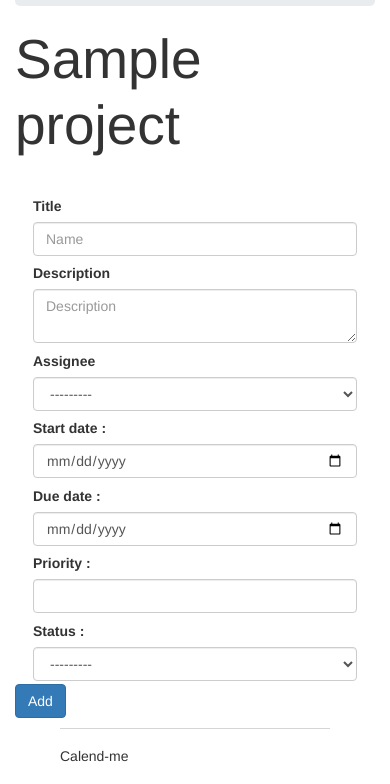
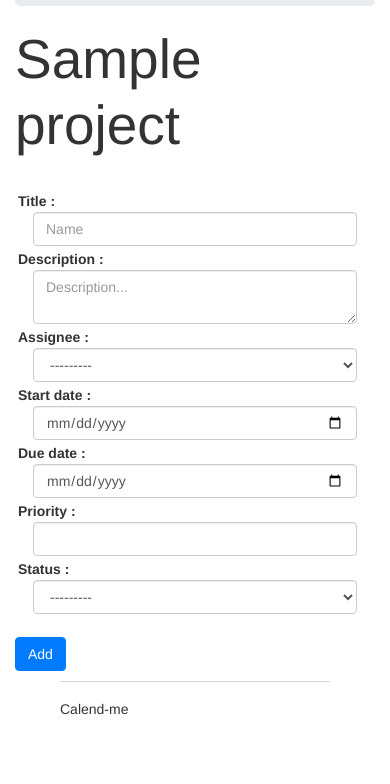
Before and after one commit to Emilie-Thome/Projet_Application_Web, a Django app: page /taskmanager/1/newtask in a window 390 px wide. Shown: the part 388-1172 px from the top of the page. After the commit the page ends 1103 px from the top, so only its background shows below. Run offline with Django 3.2, Linux system fonts and the light colour scheme; a user stored in the database is signed in; tables that the repository leaves empty hold one stand-in row (values such as "Sample post"); some libraries are stand-ins or nearby versions.

Commit message:
-form update, project not necessary in TaskForm, linked problems solved -urls now more fluid with modifications

```diff
--- a/projet_application_web/static/css/styles.css
+++ b/projet_application_web/static/css/styles.css
@@ -8,8 +8,10 @@ h5.path {padding:1rem 1.5rem;
   border-radius:0.5rem;}
 
 .project {padding:0.3rem 0.3rem;}
+
 .th {font-weight: bold;
   margin: fill;}
+
 .assignee {background-color:#007bff;
   margin: fill;
   display: inline-flex;
@@ -17,8 +19,10 @@ h5.path {padding:1rem 1.5rem;
   color: white;
   padding:0.3rem 0.3rem;
   border-radius:0.5rem;}
+
 .date {font-style:italic;
   margin: fill;}
+
 .status {background-color:#ffc107;
   margin: fill;
   display: inline-flex;
@@ -26,12 +30,32 @@ h5.path {padding:1rem 1.5rem;
   color: black;
   padding:0.3rem 0.3rem;
   border-radius:0.5rem;}
+
 .journal-entry{margin: fill;}
 
 footer.my-footer {padding:1rem 2rem;
   margin-left:4rem;
   margin-right:4rem;}
+
 hr.my-footer {margin-top: 0;
   border-top-color:#d5d5d5;}
 
 .form-group {margin: 0.3rem;}
+
+.btn-block{color: #007bff;}
+
+.btn {float: right;
+  background-color:#007bff}
+
+.btn-edit {position: relative;
+  float: right;
+  border: none;
+  background-color: white;
+  padding: 1rem 2rem;
+  font-size:6rem}
+
+.btn-md{border-color:#007bff;
+  float: left;
+  margin-top: 2rem}
+
+.col-form-label {padding: 0}
--- a/projet_application_web/taskmanager/form.py
+++ b/projet_application_web/taskmanager/form.py
@@ -4,16 +4,17 @@ from .models import Task
 class TaskForm(forms.ModelForm):
     class Meta:
         model = Task
-        fields = '__all__'
+        exclude = ('project',)
 
     def clean(self):
         cleaned_data = super(TaskForm, self).clean()
         project = cleaned_data.get('project')
         assignee = cleaned_data.get('assignee')
 
-        if not(assignee in list(project.members.all())) :
-            raise forms.ValidationError(
-                "The assignee must be a project member !"
-            )
+        if project :
+            if not(assignee in list(project.members.all())) :
+                raise forms.ValidationError(
+                    "The assignee must be a project member !"
+                )
 
         return cleaned_data
--- a/projet_application_web/taskmanager/templates/taskmanager/newtask.html
+++ b/projet_application_web/taskmanager/templates/taskmanager/newtask.html
@@ -3,14 +3,14 @@
 
 {% block path %}
 <h5 class="path">
-    <a href="/taskmanager/projects">Projects</a>
+    <a href="{% url 'projects' %}">Projects</a>
     /
     {% if task %}
-    <a href="/taskmanager/project/{{ task.project.id }}">{{ task.project.name }}</a>
+    <a href="{% url 'project' task.project.id %}">{{ task.project.name }}</a>
     /
-    <a href="/taskmanager/task/{{ task.id }}">{{ task.name }}</a>
+    <a href="{% url 'task' task.id %}">{{ task.name }}</a>
     {% else %}
-    <a href="/taskmanager/project/{{ project.id }}">{{ project.name }}</a>
+    <a href="{% url 'project' project.id %}">{{ project.name }}</a>
     {% endif %}
 </h5>
 {% endblock %}
@@ -30,23 +30,23 @@
 <form action="" method="post">
     {% csrf_token %}
     <div class="form-group row">
-        <label for="name" class="col-sm-2 col-form-label">Title</label>
+        <label for="id_name" class="col-sm-2 col-form-label">Title :</label>
         <div class="col-sm-10">
-            <input name="name" type="text" class="form-control" id="name" placeholder="Name">
+            <input type="text" name="name" class="form-control" id="id_name" placeholder="Name" required>
         </div>
     </div>
 
     <div class="form-group row">
-        <label for="description" class="col-sm-2 col-form-label">Description</label>
+        <label for="id_description" class="col-sm-2 col-form-label">Description :</label>
         <div class="col-sm-10">
-            <textarea name="description" class="form-control" id="description" placeholder="Description"></textarea>
+            <textarea name="description" class="form-control" id="id_description" placeholder="Description..." required></textarea>
         </div>
     </div>
 
     <div class="form-group row">
-        <label for="assignee" class="col-sm-2 col-form-label">Assignee</label>
+        <label for="id_assignee" class="col-sm-2 col-form-label">Assignee :</label>
         <div class="col-sm-10">
-            <select name="assignee" id="assignee" class="form-control">
+            <select name="assignee" id="id_assignee" class="form-control" required>
                 <option value="" selected>---------</option>
                 {% for assignee in assignees %}
                 <option value="{{ assignee.id }}">
@@ -62,30 +62,30 @@
     </div>
 
     <div class="form-group row">
-        <label for="start_date" class="col-sm-2 col-form-label">Start date :</label>
+        <label for="id_start_date" class="col-sm-2 col-form-label">Start date :</label>
             <div class="col-sm-10">
-        <input name="start_date" type="date" class="form-control" id="start_date">
+        <input type="date" name="start_date" class="form-control" id="id_start_date" required>
         </div>
     </div>
 
     <div class="form-group row">
-        <label for="due_date" class="col-sm-2 col-form-label">Due date :</label>
+        <label for="id_due_date" class="col-sm-2 col-form-label">Due date :</label>
         <div class="col-sm-10">
-            <input name="due_date" type="date" class="form-control" id="due_date">
+            <input type="date" name="due_date" class="form-control" id="id_due_date" required>
         </div>
     </div>
 
     <div class="form-group row">
-        <label for="priority" class="col-sm-2 col-form-label">Priority :</label>
+        <label for="id_priority" class="col-sm-2 col-form-label">Priority :</label>
         <div class="col-sm-10">
-            <input name="priority" type="number" class="form-control" id="priority">
+            <input type="number" name="priority" class="form-control" id="id_priority" required>
         </div>
     </div>
 
     <div class="form-group row">
-        <label for="status" class="col-sm-2 col-form-label">Status :</label>
+        <label for="id_status" class="col-sm-2 col-form-label">Status :</label>
         <div class="col-sm-10">
-            <select name="status" id="status" class="form-control">
+            <select name="status" class="form-control" id="id_status" required>
                 <option value="" selected>---------</option>
                 {% for status in all_status %}
                 <option value="{{ status.id }}">{{ status.name }}</option>
@@ -94,10 +94,14 @@
         </div>
     </div>
 
-    {% if task %}
-    <button type="submit" class="btn btn-primary">Save</button>
-    {% else %}
-    <button type="submit" class="btn btn-primary">Add</button>
-    {% endif %}
+    <div class="form-row">
+        <div class="col">
+            {% if task %}
+            <button type="submit" class="btn btn-primary btn-md">Save</button>
+            {% else %}
+            <button type="submit" class="btn btn-primary btn-md">Add</button>
+            {% endif %}
+        </div>
+    </div>
 </form>
 {% endblock %}
--- a/projet_application_web/taskmanager/templates/taskmanager/projects.html
+++ b/projet_application_web/taskmanager/templates/taskmanager/projects.html
@@ -16,7 +16,7 @@
           {% for project in projects %}
           <tr>
               <td>
-                  <h4 class="project" style="display: inline"><a href="project/{{ project.id }}">{{ project.name }}</a> - </h4>
+                  <h4 class="project" style="display: inline"><a href="{% url 'project' project.id %}">{{ project.name }}</a> - </h4>
                   {% for assignee in project.members.all %}
                   {% if assignee.first_name %}
                   <h6 class="assignee">{{ assignee.first_name }} {{ assignee.last_name }}</h6>
--- a/projet_application_web/taskmanager/urls.py
+++ b/projet_application_web/taskmanager/urls.py
@@ -6,5 +6,5 @@ urlpatterns = [
     path('project/<int:id>', views.project, name='project'),
     path('task/<int:id>', views.task, name='task'),
     path('<int:id>/newtask', views.newtask, name='newtask'),
-    path('edittask/<int:id>', views.edittask, name='edittask'),
+    path('task/<int:id>/edittask', views.edittask, name='edittask'),
 ]
--- a/projet_application_web/taskmanager/views.py
+++ b/projet_application_web/taskmanager/views.py
@@ -4,38 +4,49 @@
 from taskmanager.form import TaskForm
 from django.contrib.auth.models import User
 
+
 @login_required(login_url='/accounts/login/')
 def projects(request):
+    ''' Display every project of the user '''
     user = request.user
-    projects = Project.objects.filter(members__in = [user])
-    return render(request, 'taskmanager/projects.html',{'projects': projects,
-                                                        'user' : user})
+    projects = Project.objects.filter(members__in=[user])
+    return render(request, 'taskmanager/projects.html', {'projects': projects,
+                                                         'user': user})
+
 
 @login_required(login_url='/accounts/login/')
 def project(request, id):
+    ''' Display one project with the members '''
     user = request.user
-    project = Project.objects.get(id = id)
-    tasks = Task.objects.filter(project = project)
-    return render(request, 'taskmanager/project.html', {'project' : project,
-                                                        'tasks' : tasks,
-                                                        'user' : user})
+    project = Project.objects.get(id=id)
+    tasks = Task.objects.filter(project=project)
+    return render(request, 'taskmanager/project.html', {'project': project,
+                                                        'tasks': tasks,
+                                                        'user': user})
+
 
 @login_required(login_url='/accounts/login/')
 def task(request, id):
+    ''' Display a task with the detail '''
     user = request.user
-    task = Task.objects.get(id = id)
+    task = Task.objects.get(id=id)
     journals = Journal.objects.filter(task=task)
-    return render(request, 'taskmanager/task.html', {'task' : task,
-                                                     'journals' : journals,
-                                                     'user' : user})
+    return render(request, 'taskmanager/task.html', {'task': task,
+                                                     'journals': journals,
+                                                     'user': user})
+
 
 @login_required(login_url='/accounts/login/')
 def newtask(request, id):
+    ''' Add a new task to the project '''
     project = Project.objects.get(id=id)
+
     if request.method == 'POST':
-        form = TaskForm(request.POST or None)
+        form = TaskForm(request.POST)
         if form.is_valid():
-            task = form.save()
+            task = form.save(commit=False) # Do not save directly in the DB
+            task.project = project
+            task.save()
             return redirect('task', id=task.id)
     else:
         form = TaskForm()
@@ -46,13 +57,15 @@
     action = "/taskmanager/newtask"
     return render(request, 'taskmanager/newtask.html', {'form': form,
                                                         'project': project,
-                                                        'assignees' : assignees,
-                                                        'all_status' : all_status,
-                                                        'action' : action,
-                                                        'user' : user})
+                                                        'assignees': assignees,
+                                                        'all_status': all_status,
+                                                        'action': action,
+                                                        'user': user})
+
 
 @login_required(login_url='/accounts/login/')
 def edittask(request, id):
+    ''' Edit the task '''
     task = get_object_or_404(Task, id=id)
     if request.method == "POST":
         form = TaskForm(request.POST, instance=task)
@@ -67,8 +80,8 @@
     all_status = Status.objects.all()
     action = "/taskmanager/edittask/{}".format(id)
     return render(request, 'taskmanager/newtask.html', {'form': form,
-                                                        'assignees' : assignees,
-                                                        'all_status' : all_status,
-                                                        'action' : action,
-                                                        'task' : task,
-                                                        'user' : user})
+                                                        'assignees': assignees,
+                                                        'all_status': all_status,
+                                                        'action': action,
+                                                        'task': task,
+                                                        'user': user})
--- a/projet_application_web/templates/base.html
+++ b/projet_application_web/templates/base.html
@@ -40,7 +40,7 @@
        Welcome {{ user.username }} !
        {% endif %}
        <span>
-         <a href="/accounts/logout/" class="btn btn-info btn-lg" style="float: right; background-color:#007bff" role="button">
+         <a href="{% url 'logout' %}" class="btn btn-info btn-lg" role="button">
            <span class="glyphicon glyphicon-log-out"></span> Log out
          </a>
        </span>
```
Also changed, not shown: projet_application_web/taskmanager/models.py (+4 -4 lines), projet_application_web/taskmanager/templates/taskmanager/project.html (+4 -4 lines), projet_application_web/taskmanager/templates/taskmanager/task.html (+4 -4 lines), projet_application_web/templates/registration/login.html (+31 -6 lines).
